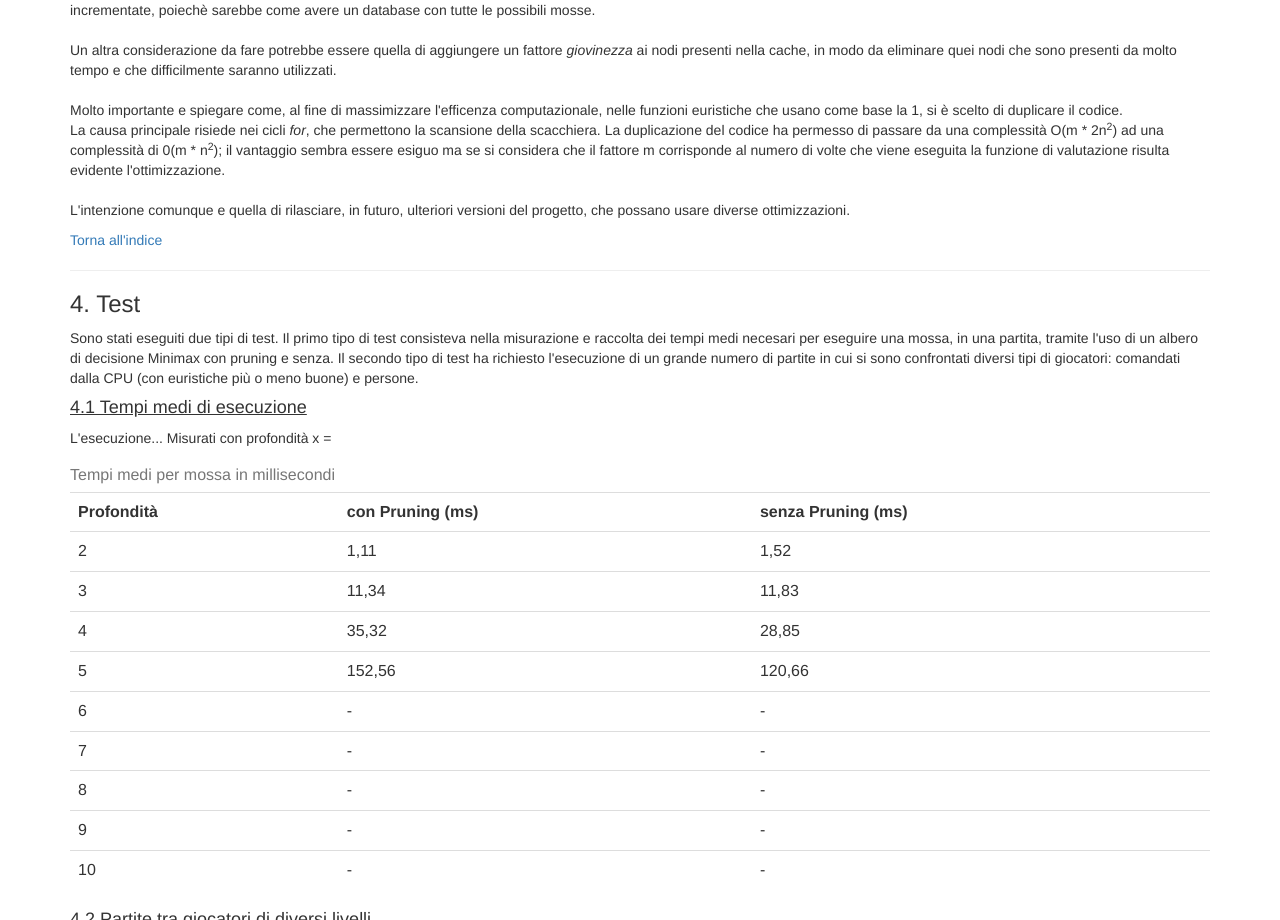
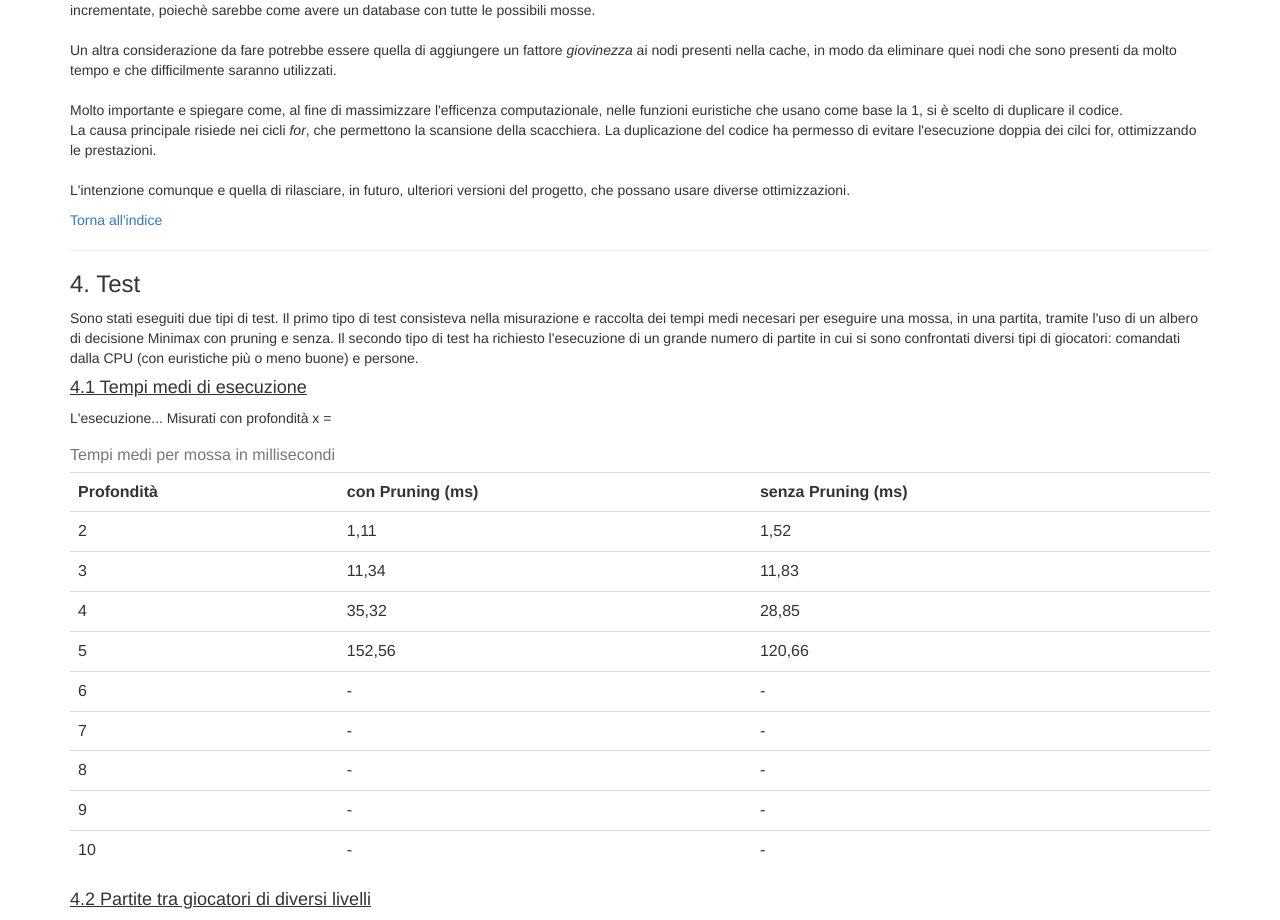
Before and after one commit to sirCamp/CheckersAI, a plain HTML site: page relazione.html in a window 1280 px wide. Shown: the part 10260-11180 px from the top of the page. Drawn offline with Linux system fonts and the light colour scheme.

Commit message:
Chapter 3 section 3.4 and 3.5

```diff
--- a/relazione.html
+++ b/relazione.html
@@ -789,7 +789,7 @@
 		Questa ottimizzazione risulta essere vantaggiosa. Se avessimo usato una cache persistente, come ad esempio una cache Redis o Memcache, le prestazioni sarebbero ulteriormente incrementate, poiech&egrave; sarebbe come avere un database con tutte le possibili mosse.<br><br>
 		Un altra considerazione da fare potrebbe essere quella di aggiungere un fattore <i>giovinezza</i> ai nodi presenti nella cache, in modo da eliminare quei nodi che sono presenti da molto tempo e che difficilmente saranno utilizzati.<br><br>
 		Molto importante e spiegare come, al fine di massimizzare l'efficenza computazionale, nelle funzioni euristiche che usano come base la 1, si &egrave; scelto di duplicare il codice.<br>
-		La causa principale risiede nei cicli <i>for</i>, che permettono la scansione della scacchiera. La duplicazione del codice ha permesso di passare da una complessit&agrave; O(m * 2n<sup>2</sup>) ad una complessit&agrave; di 0(m * n<sup>2</sup>); il vantaggio sembra essere esiguo ma se si considera che il fattore m corrisponde al numero di volte che viene eseguita la funzione di valutazione risulta evidente l'ottimizzazione.<br><br>
+		La causa principale risiede nei cicli <i>for</i>, che permettono la scansione della scacchiera. La duplicazione del codice ha permesso di evitare l'esecuzione doppia dei cilci for, ottimizzando le prestazioni.<br><br>
 
 		L'intenzione comunque e quella di rilasciare, in futuro, ulteriori versioni del progetto, che possano usare diverse ottimizzazioni.
 		</p>
```
